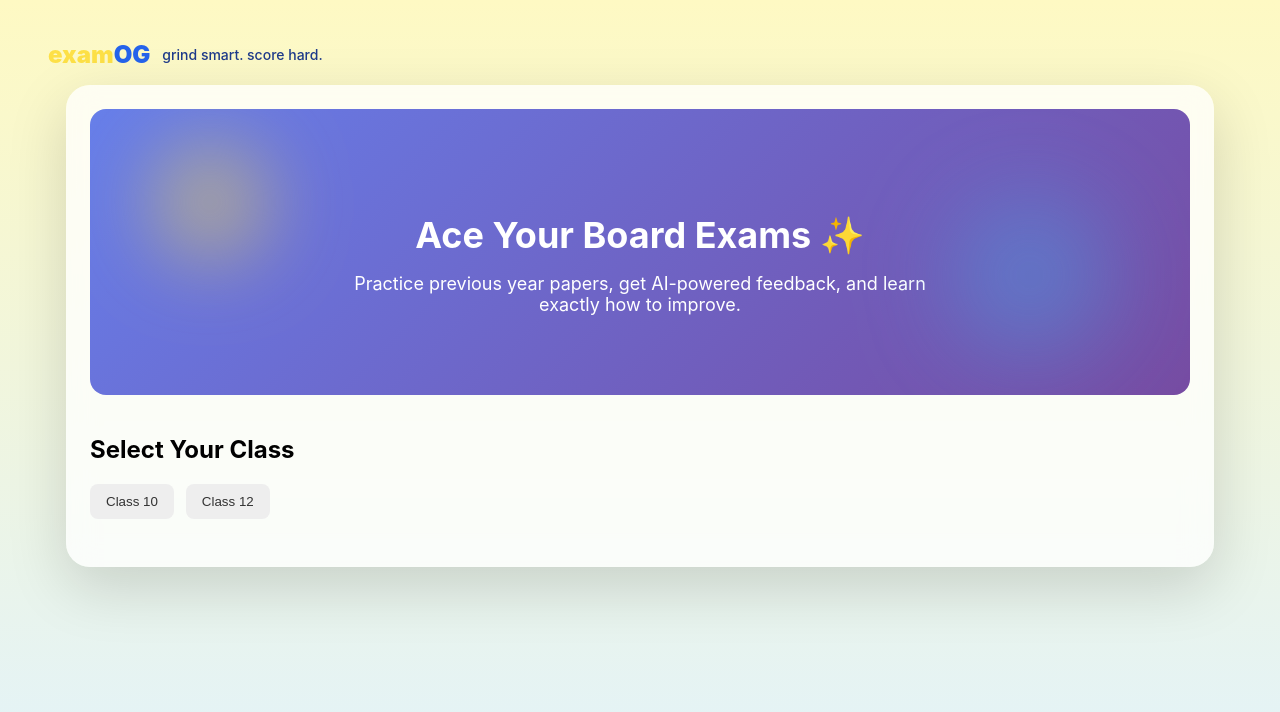
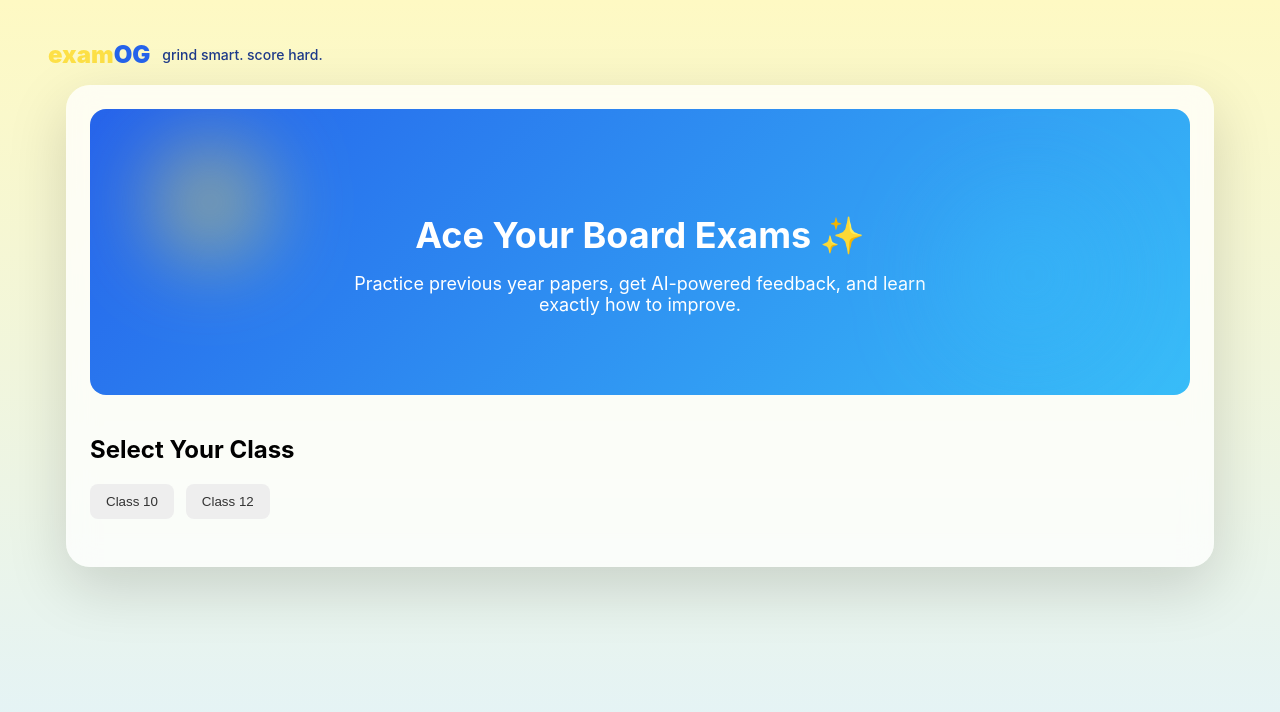
Before and after one commit to jia-nil/examogfrontend, a React (Vite) app: page / in a window 1280 px wide. Shown: the top 712 px of the page. Built offline with nearby package versions, Linux system fonts and the light colour scheme.

Commit message:
Update Hero.tsx

```diff
--- a/src/components/Hero.tsx
+++ b/src/components/Hero.tsx
@@ -4,7 +4,7 @@ return (
     style={{
       position: "relative", // 🔥 IMPORTANT
       overflow: "hidden",   // 🔥 IMPORTANT
-      background: "linear-gradient(135deg, #667eea, #764ba2)",
+      background: "linear-gradient(135deg, #2563EB, #38BDF8)",
       color: "white",
       padding: "80px 24px",
       borderRadius: 16,
```
